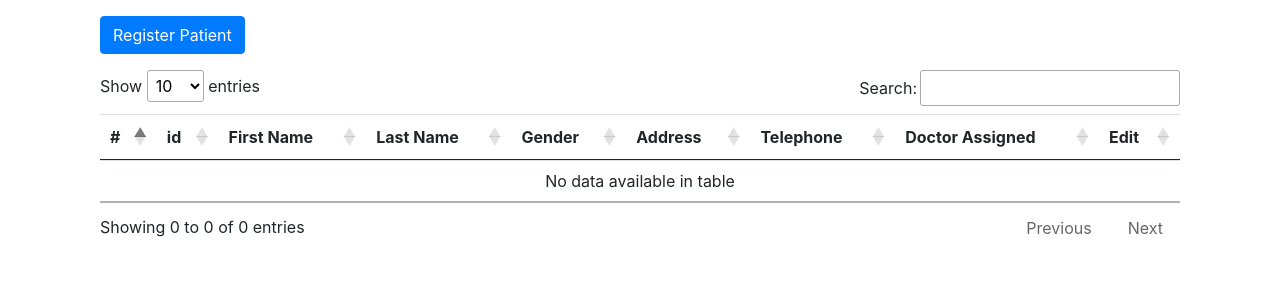
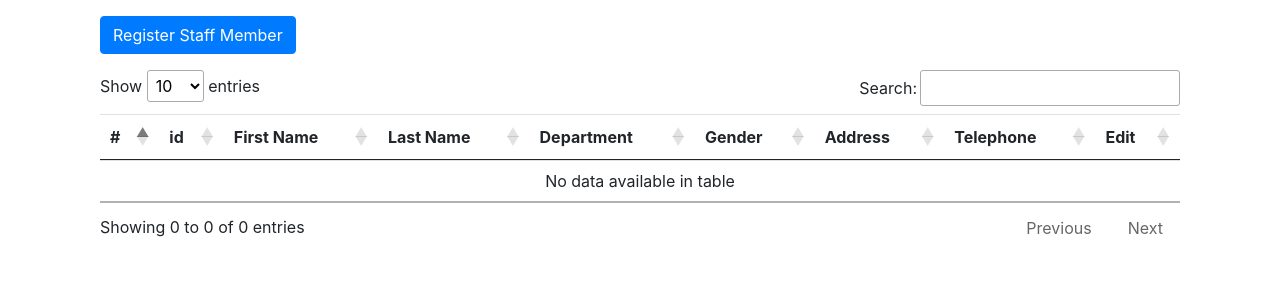
Before and after one commit to Theceri/hms, a Flask app: page /staff in a window 1280 px wide. Shown: the part 74-374 px from the top of the page. Run offline with Flask 2, Linux system fonts and the light colour scheme; data that the repository does not hold is empty; some libraries are stand-ins or nearby versions.

Commit message:
crud for doctors, patients, and staff complete

```diff
--- a/main.py
+++ b/main.py
@@ -134,21 +134,48 @@ def staff():
     if request.method == 'POST':
         first_name = request.form['first_name']
         last_name = request.form['last_name']
+        department = request.form['department']
         gender = request.form['gender']
         address = request.form['address']
-        designation = request.form['designation']
+        telephone = request.form['telephone']
 
-        new_doctor = Doctor(first_name = first_name, last_name = last_name, gender = gender, address = address, designation = designation)
+        new_staff = Staff(first_name = first_name, last_name = last_name, department = department, gender = gender, address = address, telephone = telephone)
 
-        db.session.add(new_doctor)
+        db.session.add(new_staff)
         db.session.commit()
 
-        flash("Doctor successfully added", "success")
+        flash("Staff member successfully registered", "success")
 
     genders = ['M', 'F']
-    doctors = Doctor.query.all()
+    staff = Staff.query.all()
 
-    return render_template('staff.html')
+    return render_template('staff.html', genders = genders, staff = staff)
+
+@app.route('/edit_staff', methods = ['POST'])
+def edit_staff():
+    if request.method == 'POST':
+        staff_id = request.form['staff_id']
+        first_name = request.form['first_name']
+        last_name = request.form['last_name']
+        department = request.form['department']
+        gender = request.form['gender']
+        address = request.form['address']
+        telephone = request.form['telephone']
+
+        staff_to_edit = Staff.query.filter_by(id = staff_id).first()
+        staff_to_edit.first_name = first_name
+        staff_to_edit.last_name = last_name
+        staff_to_edit.department = department
+        staff_to_edit.gender = gender
+        staff_to_edit.address = address
+        staff_to_edit.telephone = telephone
+
+        db.session.add(staff_to_edit)
+        db.session.commit()
+
+        flash("Staff data successfully edited", "success")
+
+        return redirect(url_for('staff'))
 
 @app.route('/appointments', methods = ['GET', 'POST'])
 def appointments():
--- a/models/Doctor.py
+++ b/models/Doctor.py
@@ -12,5 +12,4 @@ class Doctor(db.Model):
     designation = db.Column(db.String(80), unique=False, nullable=False)
 
     patients = db.relationship('Patient', backref='doctors', lazy=True)
-    staff = db.relationship('Staff', backref='doctors', lazy=True)
     appointments = db.relationship('Appointment', backref='doctors', lazy=True)
--- a/models/Staff.py
+++ b/models/Staff.py
@@ -11,4 +11,3 @@ class Staff(db.Model):
     gender = db.Column(db.String(80), unique=False, nullable=False)
     address = db.Column(db.String(80), unique=False, nullable=False)
     telephone = db.Column(db.String(80), unique=False, nullable=False)
-    doctor_id = db.Column(db.Integer, db.ForeignKey('doctors.id'))
--- a/templates/staff.html
+++ b/templates/staff.html
@@ -5,7 +5,7 @@
 <div class="container">
     <!-- Button trigger modal -->
     <button type="button" class="btn btn-primary mb-3 mt-3" data-bs-toggle="modal" data-bs-target="#exampleModal">
-        Register Patient
+        Register Staff Member
     </button>
 
     <!-- Modal -->
@@ -13,11 +13,11 @@
         <div class="modal-dialog">
             <div class="modal-content">
                 <div class="modal-header">
-                    <h5 class="modal-title" id="exampleModalLabel">Register Patient</h5>
+                    <h5 class="modal-title" id="exampleModalLabel">Register Staff Member</h5>
                     <button type="button" class="btn-close" data-bs-dismiss="modal" aria-label="Close"></button>
                 </div>
                 <div class="modal-body">
-                    <form method="POST" action="/patients">
+                    <form method="POST" action="/staff">
                         <div class="mb-3">
                             <label for="" class="form-label">First Name</label>
                             <input type="text" class="form-control" name="first_name" id="" aria-describedby="">
@@ -25,6 +25,10 @@
                         <div class="mb-3">
                             <label for="" class="form-label">Last Name</label>
                             <input type="text" class="form-control" name="last_name" id="" aria-describedby="">
+                        </div>
+                        <div class="mb-3">
+                            <label for="" class="form-label">Department</label>
+                            <input type="text" class="form-control" name="department" id="" aria-describedby="">
                         </div>
                         <div class="dropdown">
                             <label for="">Choose Gender</label>
@@ -39,17 +43,8 @@
                             <input type="text" class="form-control" name="address" id="" aria-describedby="">
                         </div>
                         <div class="mb-3">
-                            <label for="" class="form-label">Telephone Number</label>
-                            <input type="text" class="form-control" name="telephone_number" placeholder="Please use this format: 0712345678" id="body" aria-describedby="">
-                        </div>
-                        <div class="dropdown">
-                            <label for="">Choose Doctor *(use this only if the patient has been allocated a doctor for their appointment)</label>
-                            <select name="doctor">
-                                <option value="" selected disabled hidden>Choose here</option>
-                                {% for doctor in doctors %}
-                                <option value="{{doctor.id}}">{{doctor.first_name}} {{doctor.last_name}} - {{doctor.designation}}</option>
-                                {% endfor %}
-                            </select>
+                            <label for="" class="form-label">Telephone</label>
+                            <input type="text" class="form-control" name="telephone" id="" aria-describedby="">
                         </div>
                         <br>
                         <button type="submit" class="btn btn-primary">Submit</button>
@@ -67,50 +62,55 @@
                 <th scope="col">id</th>
                 <th scope="col">First Name</th>
                 <th scope="col">Last Name</th>
+                <th scope="col">Department</th>
                 <th scope="col">Gender</th>
                 <th scope="col">Address</th>
                 <th scope="col">Telephone</th>
-                <th scope="col">Doctor Assigned</th>
                 <th scope="col">Edit</th>
             </tr>
         </thead>
         <tbody>
-            {% for patient in patients %}
+            {% for staff_member in staff %}
             <tr>
                 <td></td>
-                <td>{{patient.id}}</td>
-                <td>{{patient.first_name}}</td>
-                <td>{{patient.last_name}}</td>
-                <td>{{patient.gender}}</td>
-                <td>{{patient.address}}</td>
-                <td>{{patient.telephone}}</td>
-                <td>{{patient.doctors.first_name}} {{patient.doctors.last_name}} - {{patient.doctors.designation}}</td>
+                <td>{{staff_member.id}}</td>
+                <td>{{staff_member.first_name}}</td>
+                <td>{{staff_member.last_name}}</td>
+                <td>{{staff_member.department}}</td>
+                <td>{{staff_member.gender}}</td>
+                <td>{{staff_member.address}}</td>
+                <td>{{staff_member.telephone}}</td>
                 <td>
                     <a href="" type="button" class="btn btn-primary" data-bs-toggle="modal"
-                        data-bs-target="#exampleModal{{patient.id}}">
+                        data-bs-target="#exampleModal{{staff_member.id}}">
                         Edit
                     </a>
-                    <div class="modal fade" id="exampleModal{{patient.id}}" tabindex="-1"
+                    <div class="modal fade" id="exampleModal{{staff_member.id}}" tabindex="-1"
                         aria-labelledby="exampleModalLabel" aria-hidden="true" data-target>
                         <div class="modal-dialog">
                             <div class="modal-content">
                                 <div class="modal-header">
-                                    <h5 class="modal-title" id="exampleModalLabel">Edit Patient Data</h5>
+                                    <h5 class="modal-title" id="exampleModalLabel">Edit Staff Data</h5>
                                     <button type="button" class="btn-close" data-bs-dismiss="modal"
                                         aria-label="Close"></button>
                                 </div>
                                 <div class="modal-body">
-                                    <form action="/edit_patient" method="post">
-                                        <input type="hidden" name="patient_id" value="{{patient.id}}">
+                                    <form action="/edit_staff" method="post">
+                                        <input type="hidden" name="staff_id" value="{{staff_member.id}}">
                                         <div class="form-group">
                                             <label for="" class="form-label">First Name</label>
                                             <input type="text" class="form-control" name="first_name" id=""
-                                                aria-describedby="emailHelp" value="{{patient.first_name}}">
+                                                aria-describedby="emailHelp" value="{{staff_member.first_name}}">
                                         </div>
                                         <div class="form-group">
                                             <label for="" class="form-label">Last Name</label>
                                             <input type="text" class="form-control" name="last_name" id=""
-                                                aria-describedby="emailHelp" value="{{patient.last_name}}">
+                                                aria-describedby="emailHelp" value="{{staff_member.last_name}}">
+                                        </div>
+                                        <div class="form-group">
+                                            <label for="" class="form-label">Department</label>
+                                            <input type="text" class="form-control" name="department" id=""
+                                                aria-describedby="emailHelp" value="{{staff_member.department}}">
                                         </div>
                                         <div class="dropdown">
                                             <label for="">Gender</label>
@@ -123,20 +123,12 @@
                                         <div class="form-group">
                                             <label for="" class="form-label">Address</label>
                                             <input type="text" class="form-control" name="address" id=""
-                                                aria-describedby="emailHelp" value="{{patient.address}}">
+                                                aria-describedby="emailHelp" value="{{staff_member.address}}">
                                         </div>
                                         <div class="form-group">
                                             <label for="" class="form-label">Telephone</label>
                                             <input type="text" class="form-control" name="telephone" id=""
-                                                aria-describedby="emailHelp" value="{{patient.telephone}}">
-                                        </div>
-                                        <div class="dropdown">
-                                            <label for="">Doctor</label>
-                                            <select name="doctor">
-                                                {% for doctor in doctors %}
-                                                <option value="{{doctor.id}}">{{doctor.first_name}} {{doctor.last_name}} - {{doctor.designation}}</option>
-                                                {% endfor %}
-                                            </select>
+                                                aria-describedby="emailHelp" value="{{staff_member.telephone}}">
                                         </div>
                                         <input type="submit" class="btn btn-primary">
                                     </form>
```
